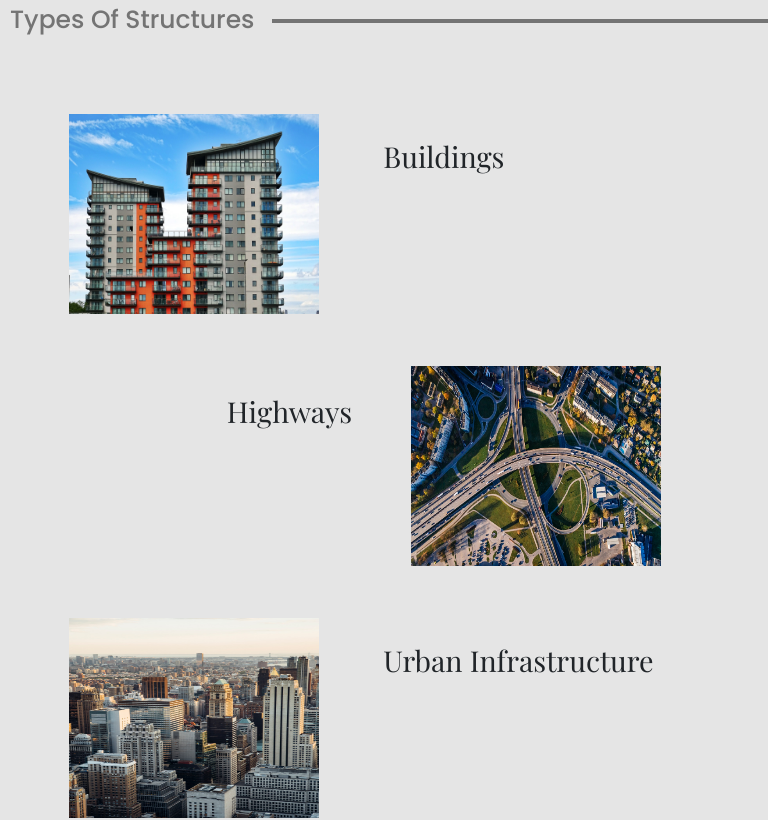
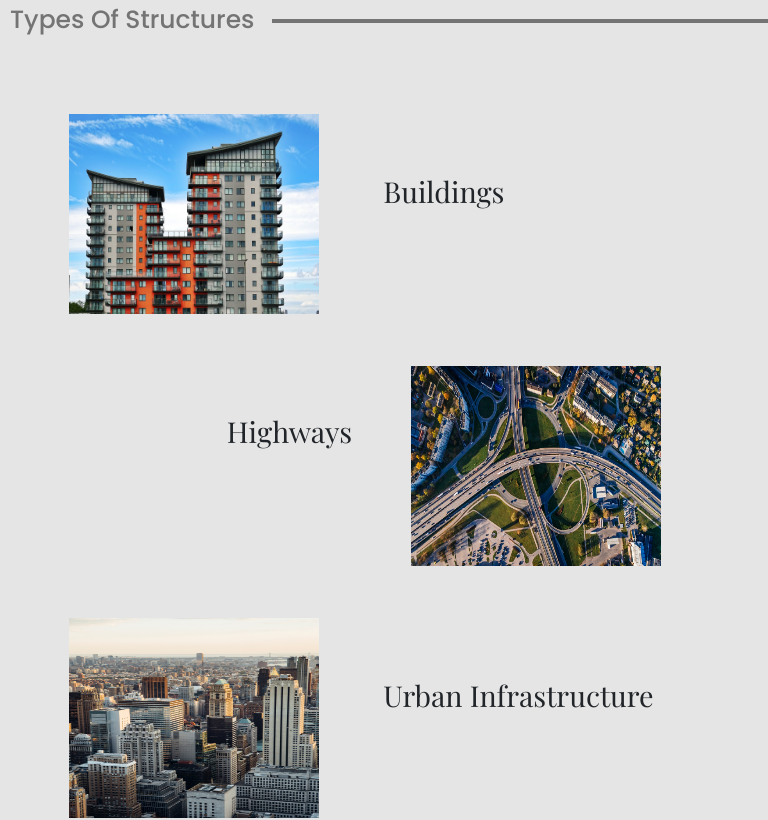
Before and after one commit to Nirbyoleek/ES-India, a React (Create React App) app: page / in a window 768 px wide. Shown: the part 4700-5520 px from the top of the page. Built offline with nearby package versions, Linux system fonts and the light colour scheme.

Commit message:
Media Queries fixed

```diff
--- a/src/components/LandingPage/Specializations/Specializations.module.css
+++ b/src/components/LandingPage/Specializations/Specializations.module.css
@@ -202,7 +202,7 @@ p {
     font-size: 1.8em;
     text-align: left;
     margin-left: 10%;
-    margin-top: 15px;
+    margin-top: 50px;
     text-align: left;
   }
   .rightSec1 p {
@@ -217,7 +217,7 @@ p {
     font-size: 1.8em;
     text-align: right;
     margin-right: 20%;
-    margin-top: 20px;
+    margin-top: 40px;
     /* text-align: left; */
   }
   .leftSec1 img {
```
